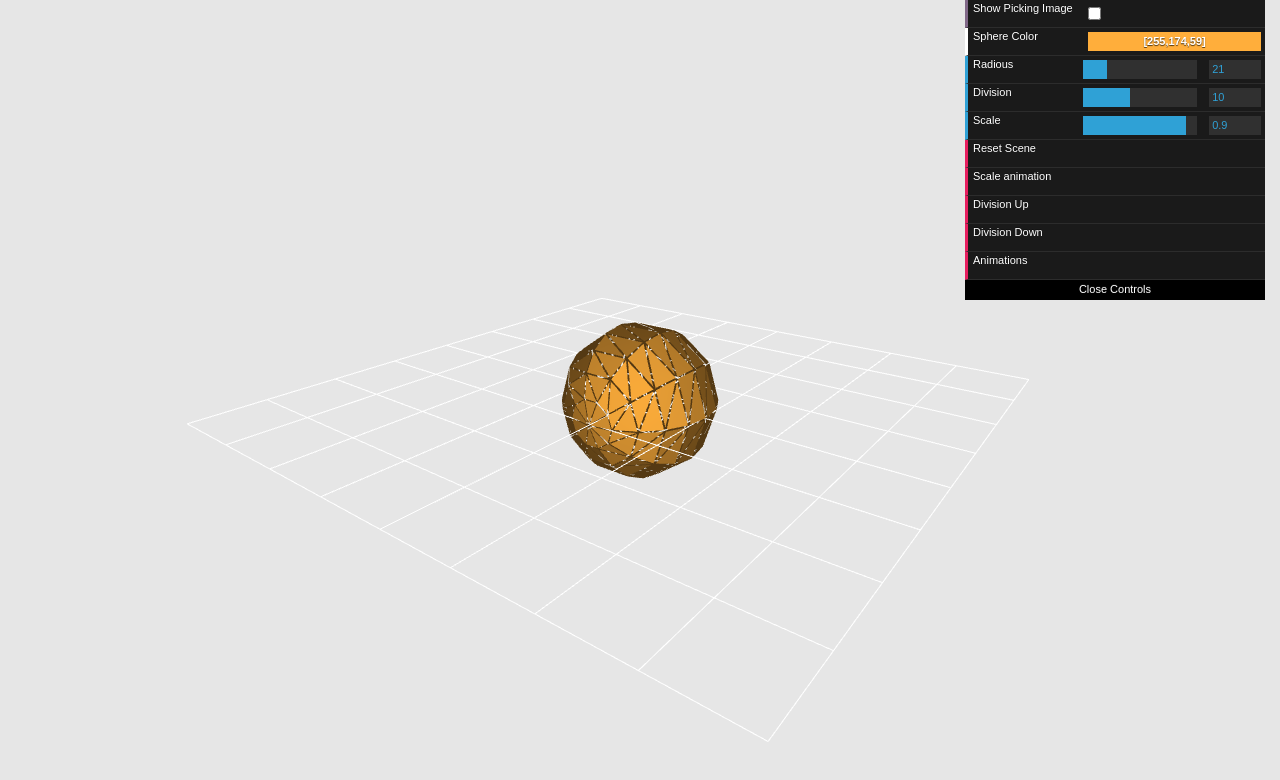
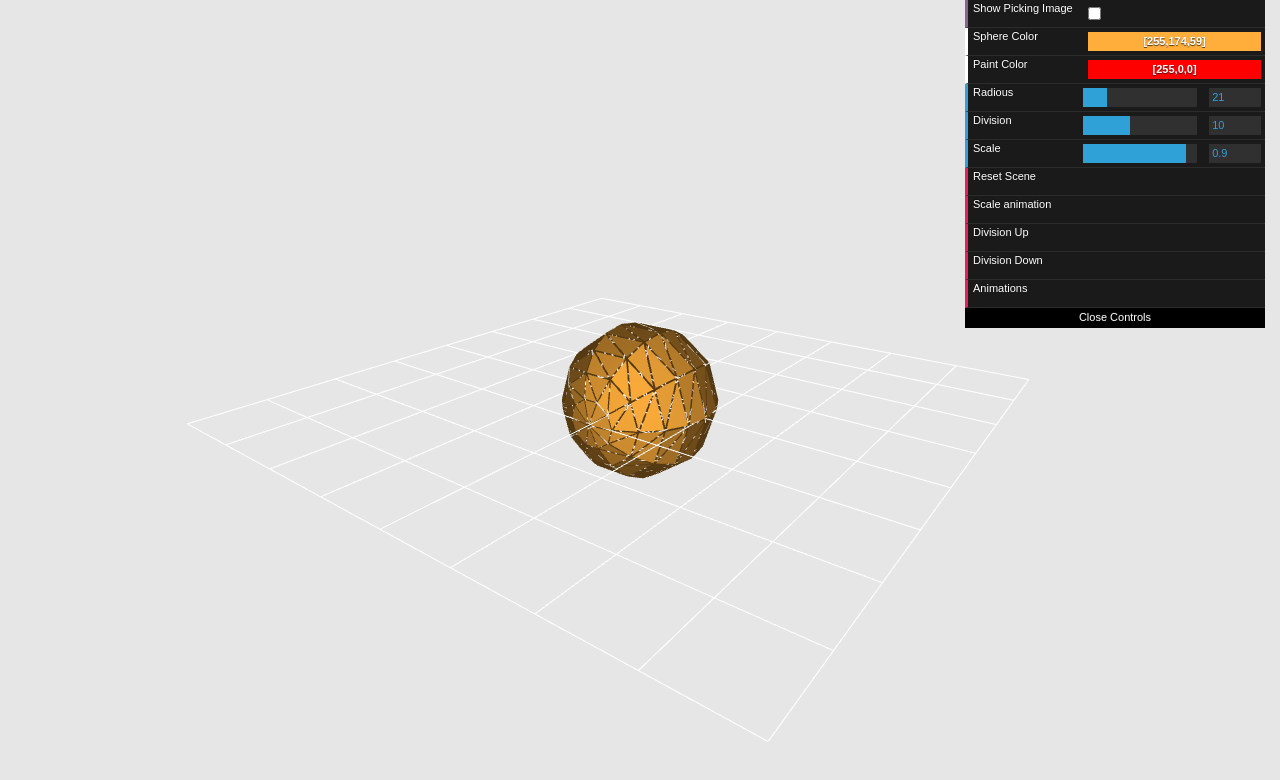
Before and after one commit to aukskit/aukskit.github.io, a plain HTML site: page pushable.html in a window 1280 px wide. Drawn offline with Linux system fonts and the light colour scheme; animation ran at ten frames a second.

Commit message:
Add screenshot

```diff
--- a/pushable.html
+++ b/pushable.html
@@ -125,7 +125,7 @@
 
     let gl, clock, program, camera, transforms, controls, scene,
       picker, showPickingImage = false,
-      radious = 21, division = 10, scale = 0.9, color = [255, 174, 59],
+      radious = 21, division = 10, scale = 0.9, color = [255, 174, 59], paintcolor = [255, 0, 0],
       updater;
 
     function configure() {
@@ -278,7 +278,7 @@
 
     function processHits(hits) {
       // hits.forEach(hit => hit.diffuse = hit.previous);
-      hits.forEach(hit => hit.diffuse = [1, 0, 0, 1]);
+      hits.forEach(hit => hit.diffuse = [...utils.normalizeColor(paintcolor), 1.0]);
     }
 
     function movePickedObjects(dx, dy) {
@@ -425,6 +425,13 @@
             reload()
           }
         },
+        'Paint Color': {
+          value: paintcolor,
+          onChange: v => {
+            paintcolor = v
+            // reload()
+          }
+        },
         'Radious':  {
           value: radious,
           min: 0, max: 100, step: 1,
```
Also changed, not shown: README.md.
